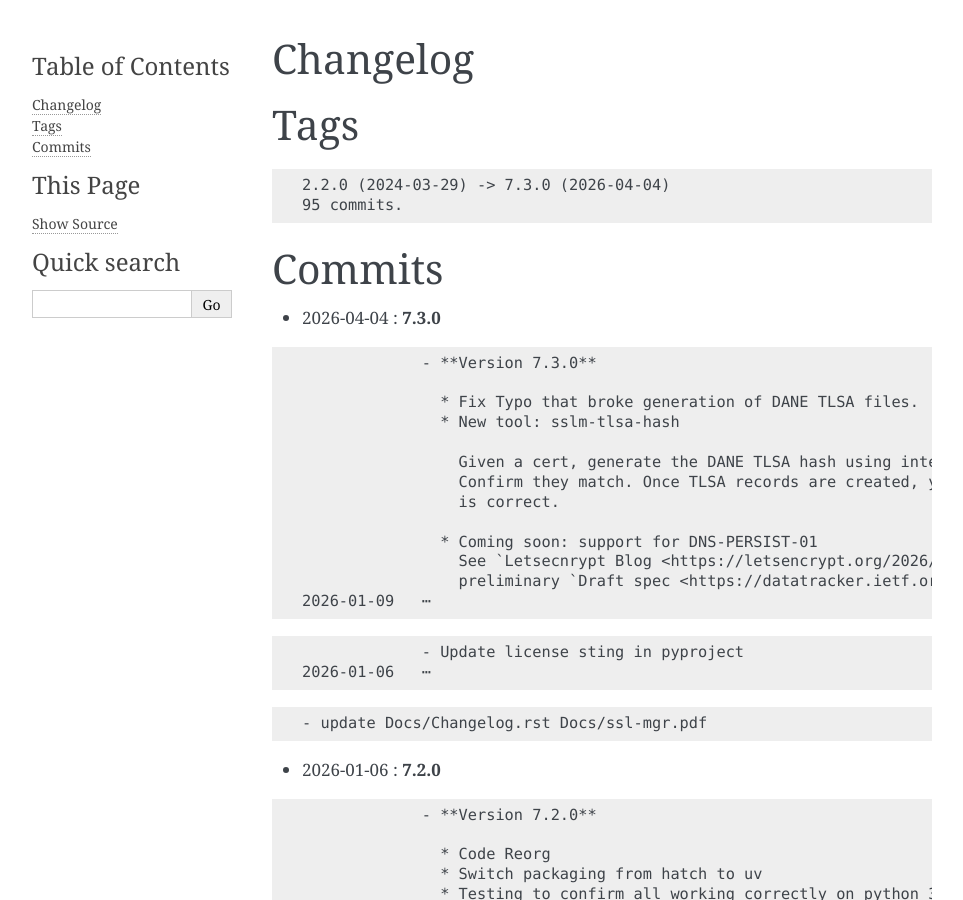
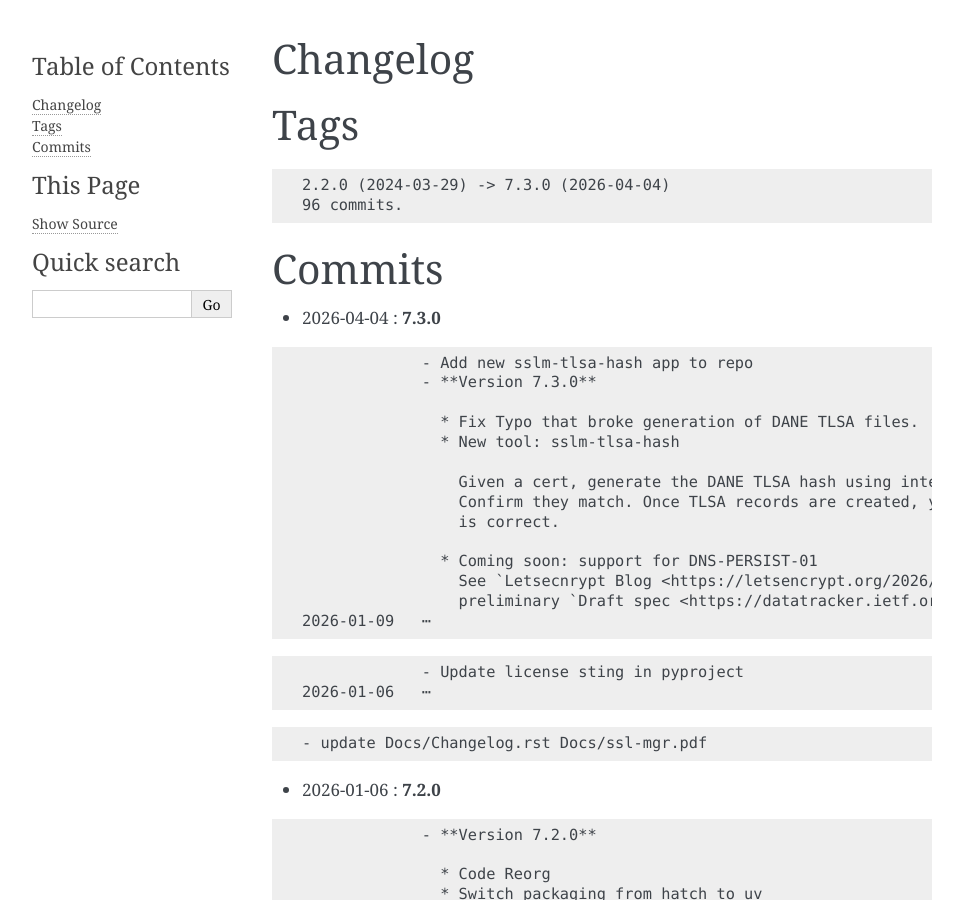
Before and after one commit to gene-git/ssl-mgr, a Sphinx documentation site: the page built from Docs/Changelog.rst, in a window 1280 px wide and 900 px high. Shown: the whole window, without its empty margins (148-1111 px from the left). Built offline with Sphinx 7.4.7, drawn with Linux system fonts in a browser that asks for light colours.

Commit message:
update Docs/Changelog.rst Docs/ssl-mgr.pdf

```diff
--- a/Docs/Changelog.rst
+++ b/Docs/Changelog.rst
@@ -7,7 +7,7 @@ Tags
 .. code-block:: text
 
 	2.2.0 (2024-03-29) -> 7.3.0 (2026-04-04)
-	95 commits.
+	96 commits.
 
 Commits
 =======
@@ -17,6 +17,7 @@ Commits
 
 .. code-block:: text
 
+              - Add new sslm-tlsa-hash app to repo
               - **Version 7.3.0**
 
                 * Fix Typo that broke generation of DANE TLSA files.
```
Also changed, not shown: 2 other files.
